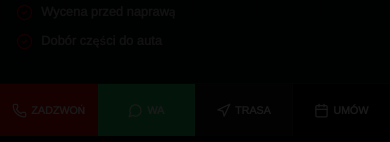
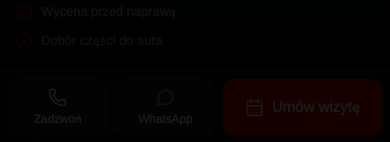
Before and after one commit to r4818848-lang/bess-motors-site, a Next.js app: page / in a window 390 px wide. Shown: the part 700-842 px from the top of the page. Built offline with nearby package versions, Linux system fonts and the light colour scheme; no server answers; a web font is replaced by a local one.

Commit message:
feat(mobile): simplified three-action sticky bar with prominent booking

```diff
--- a/src/components/layout/StickyContactBar.tsx
+++ b/src/components/layout/StickyContactBar.tsx
@@ -1,67 +1,45 @@
 "use client";
 
-import { Phone, Calendar, MessageCircle, Navigation } from "lucide-react";
+import { CalendarDays, MessageCircle, Phone } from "lucide-react";
 import { usePathname } from "next/navigation";
 import { useI18n } from "@/lib/i18n/context";
 import { PhoneLink } from "@/components/analytics/PhoneLink";
 import { BookingLink } from "@/components/analytics/BookingLink";
 import { SocialContactLink } from "@/components/analytics/SocialContactLink";
 import { workshopWhatsAppChatUrl } from "@/lib/chat-cta";
-import { WORKSHOP_DIRECTIONS_URL } from "@/lib/maps";
-import { trackGetDirectionsClick } from "@/lib/gtag";
 
-const hiddenPaths = [
-  "/crm",
-  "/mechanic",
-  "/admin",
-  "/sign",
-  "/cabinet",
-  "/booking",
-  "/cennik",
-];
+const hiddenPaths = ["/crm", "/mechanic", "/admin", "/sign", "/cabinet", "/booking", "/cennik", "/telegram"];
 
 export function StickyContactBar() {
   const { t, locale } = useI18n();
-  const pathname = usePathname();
-  const sc = t.stickyBar;
-
-  if (hiddenPaths.some((p) => pathname.startsWith(p))) return null;
+  const pathname = usePathname() ?? "";
+  if (hiddenPaths.some((p) => pathname === p || pathname.startsWith(p + "/"))) return null;
 
   return (
-    <div className="bm-sticky-contact fixed bottom-0 left-0 right-0 z-[90] md:hidden border-t border-white/10 bg-bm-black/95 backdrop-blur-md safe-area-pb">
-      <div className="grid grid-cols-4 gap-0">
+    <nav aria-label={t.hero.ctaBook} className="bm-sticky-contact fixed inset-x-0 bottom-0 z-[90] border-t border-white/15 bg-[#11151b]/95 px-2 pt-2 shadow-[0_-16px_50px_rgba(0,0,0,0.45)] backdrop-blur-xl safe-area-pb md:hidden" data-testid="mobile-action-bar">
+      <div className="mx-auto grid max-w-lg grid-cols-[1fr_1fr_1.6fr] gap-2">
         <PhoneLink
-          trackSource="sticky_bar"
-          className="flex items-center justify-center gap-1 min-h-[52px] py-3 text-[10px] font-bold uppercase bg-bm-red text-white"
+          trackSource="sticky_2026_call"
+          className="inline-flex min-h-[52px] flex-col items-center justify-center gap-1 rounded-xl border border-white/10 bg-white/[0.065] px-1 text-[11px] font-bold text-white"
         >
-          <Phone size={15} /> {sc.call}
+          <Phone size={19} aria-hidden />{t.stickyBar.call}
         </PhoneLink>
         <SocialContactLink
           kind="whatsapp"
           href={workshopWhatsAppChatUrl(locale)}
-          trackSource="sticky_bar_whatsapp"
-          className="flex items-center justify-center gap-1 min-h-[52px] py-3 text-[10px] font-bold uppercase bg-[#25D366] text-white border-x border-white/10"
+          trackSource="sticky_2026_whatsapp"
+          className="inline-flex min-h-[52px] flex-col items-center justify-center gap-1 rounded-xl border border-white/10 bg-white/[0.065] px-1 text-[11px] font-bold text-white"
         >
-          <MessageCircle size={15} /> {sc.whatsapp}
+          <MessageCircle size={19} className="text-[#45dc83]" aria-hidden />
+          WhatsApp
         </SocialContactLink>
-        <a
-          href={WORKSHOP_DIRECTIONS_URL}
-          target="_blank"
-          rel="noopener noreferrer"
-          aria-label={sc.route}
-          onClick={() => trackGetDirectionsClick("sticky_bar")}
-          className="flex items-center justify-center gap-1 min-h-[52px] py-3 text-[10px] font-bold uppercase text-white bg-bm-card border-r border-white/10"
+        <BookingLink
+          trackSource="sticky_2026_booking"
+          className="inline-flex min-h-[52px] items-center justify-center gap-2 rounded-xl bg-bm-red px-3 text-sm font-bold text-white shadow-[0_3px_15px_rgba(225,6,0,.2)]"
         >
-          <Navigation size={15} /> Trasa
-        </a>
-        <BookingLink
-          trackSource="sticky_bar"
-          aria-label={t.hero.ctaBook}
-          className="flex items-center justify-center gap-1 min-h-[52px] py-3 text-[10px] font-bold uppercase text-white bg-bm-black"
-        >
-          <Calendar size={15} /> {sc.book}
+          <CalendarDays size={19} aria-hidden />{t.hero.ctaBook}
         </BookingLink>
       </div>
-    </div>
+    </nav>
   );
 }
```
